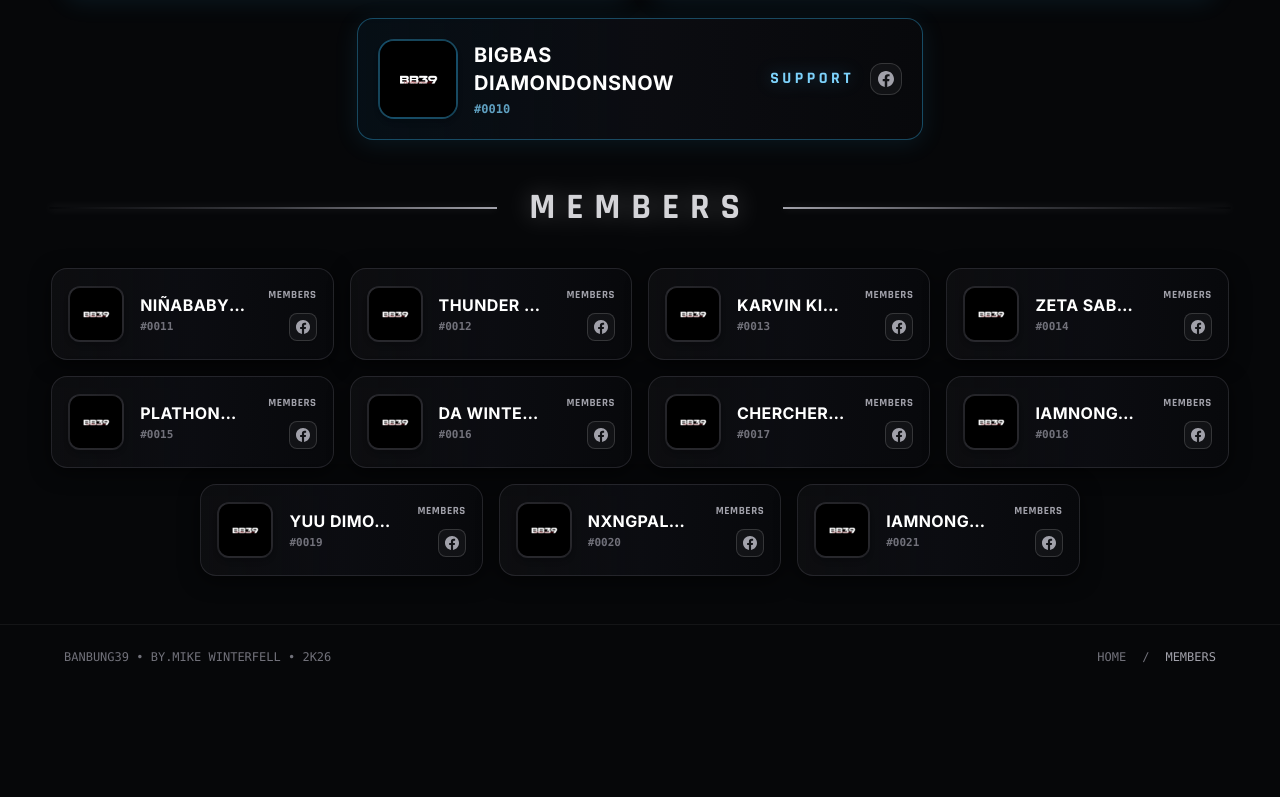
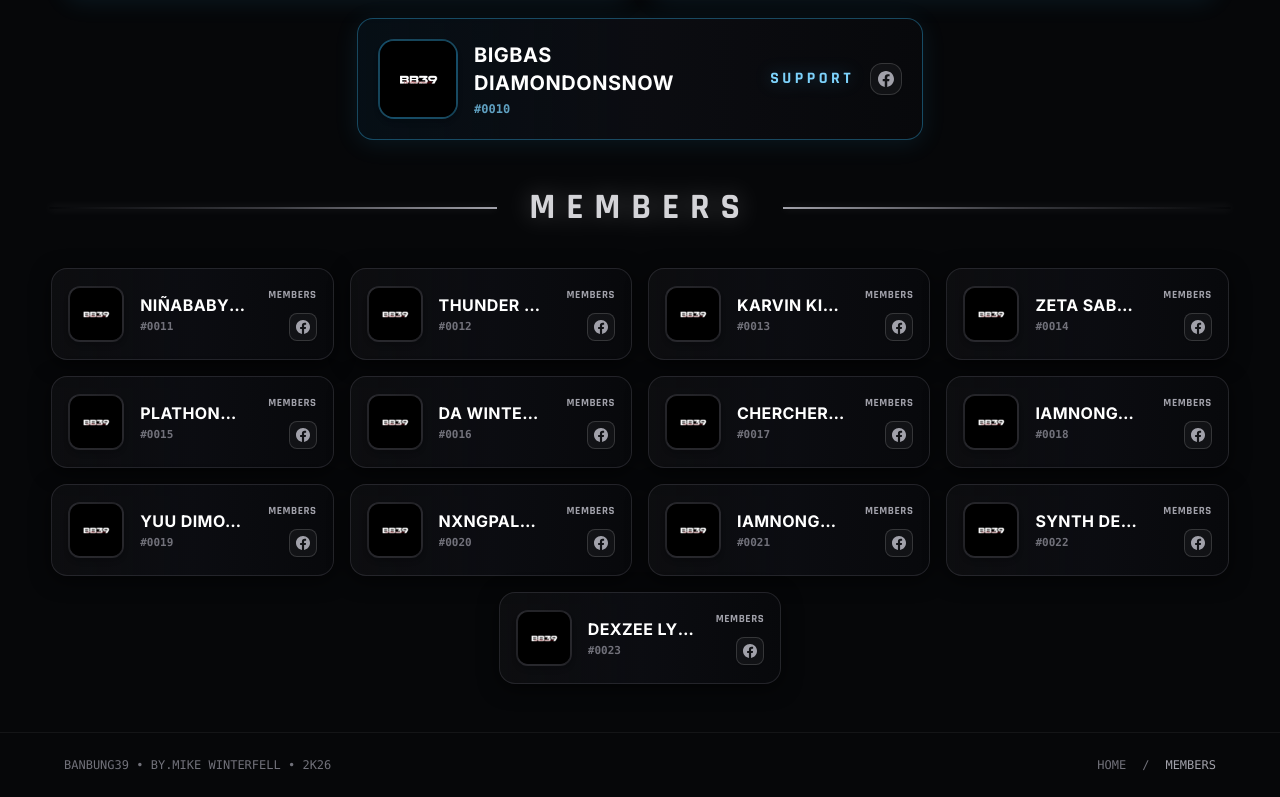
Before and after one commit to Orinn1/Banbung39, a Next.js app: page /members in a window 1280 px wide. Shown: the part 1321-2118 px from the top of the page. Before the commit the page ends 2010 px from the top, so only its background shows below. Built offline with nearby package versions, Linux system fonts and the light colour scheme; a web font is replaced by a local one.

Commit message:
Add members Synth Deargod (#0022) and Dexzee Lyfestyle (#0023)

```diff
--- a/data/members.ts
+++ b/data/members.ts
@@ -164,6 +164,20 @@ export const MEMBERS_DATA: Member[] = [
     role: "Member",
     facebook: "https://www.facebook.com/share/19ij3AJifU/",
   },
+  {
+    id: "0022",
+    memberId: "#0022",
+    name: "SYNTH DEARGOD",
+    role: "Member",
+    facebook: "https://www.facebook.com/SynthDeargod",
+  },
+  {
+    id: "0023",
+    memberId: "#0023",
+    name: "DEXZEE LYFESTYLE",
+    role: "Member",
+    facebook: "https://www.facebook.com/profile.php?id=61594384915415",
+  },
 ];
 
 export const CLAN_INFO = {
```
